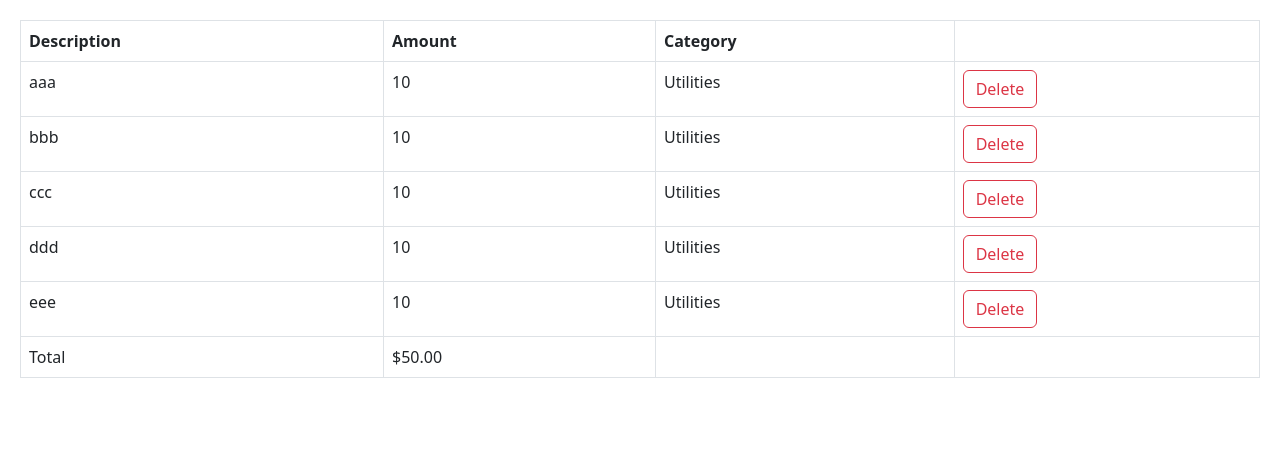
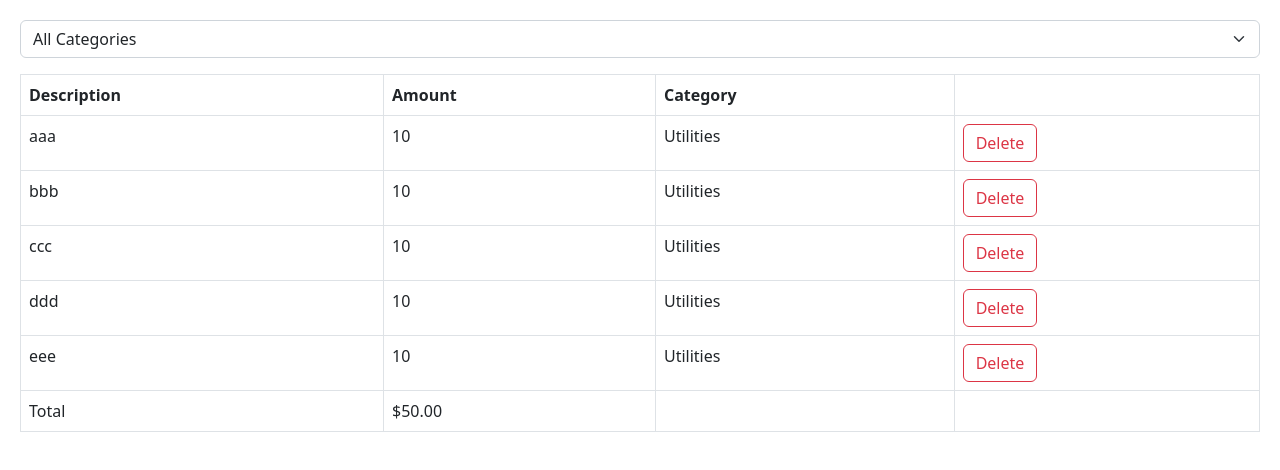
Before and after one commit to Akshay-Jhijhautia/Expense_Tracker_React, a React (Vite) app: page / in a window 1280 px wide. Shown: the top 470 px of the page. Built offline with nearby package versions, Linux system fonts and the light colour scheme.

Commit message:
added expense filter

```diff
--- a/src/App.tsx
+++ b/src/App.tsx
@@ -1,8 +1,10 @@
 import ExpenseList from "./expense-tracker/Components/ExpenseList";
+import ExpenseFilter from "./expense-tracker/Components/ExpenseFilter";
 import "./App.css";
 import { useState } from "react";
 
 function App() {
+  const [category, setCategory] = useState("");
   const [expenses, setExpenses] = useState([
     { id: 1, description: "aaa", amount: 10, category: "Utilities" },
     { id: 2, description: "bbb", amount: 10, category: "Utilities" },
@@ -15,9 +17,26 @@ function App() {
     setExpenses(expenses.filter((expense) => expense.id != id));
   };
 
+  const selectCategory = (category: string) => {
+    setCategory(category);
+  };
+
+  const visibleCategory = category
+    ? expenses.filter((item) => item.category === category)
+    : expenses;
+
   return (
     <div>
-      <ExpenseList expenses={expenses} onDelete={(id) => deleteExpense(id)} />
+      <div className="mb-3">
+        <ExpenseFilter
+          selectedCategory={(category) => selectCategory(category)}
+        />
+      </div>
+
+      <ExpenseList
+        expenses={visibleCategory}
+        onDelete={(id) => deleteExpense(id)}
+      />
     </div>
   );
 }
--- a/src/expense-tracker/Components/ExpenseFilter.tsx
+++ b/src/expense-tracker/Components/ExpenseFilter.tsx
@@ -0,0 +1,21 @@
+import React from "react";
+
+interface Props {
+  selectedCategory: (category: string) => void;
+}
+
+const ExpenseFilter = ({ selectedCategory }: Props) => {
+  return (
+    <select
+      className="form-select"
+      onChange={(event) => selectedCategory(event.target.value)}
+    >
+      <option value="">All Categories</option>
+      <option value="Groceries">Groceries</option>
+      <option value="Utilities">Utilities</option>
+      <option value="Entertainment">Entertainment</option>
+    </select>
+  );
+};
+
+export default ExpenseFilter;
```
